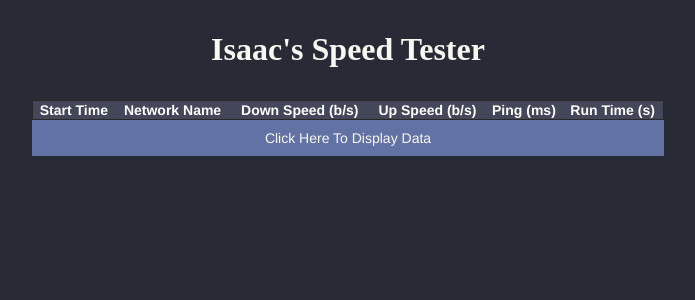
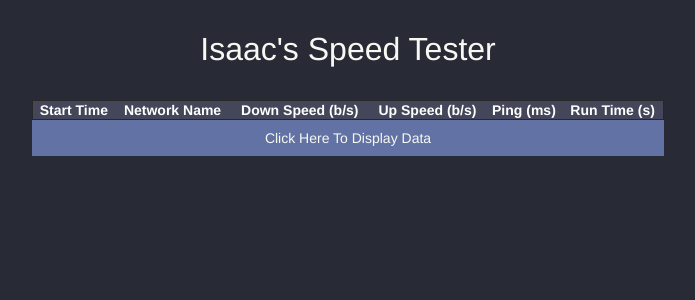
Before and after one commit to IBRice101/CMP408-Code, a Flask app: page / in a window 1280 px wide. Shown: the top 300 px of the page, without its empty margins (292-987 px from the left). Run offline with Flask 2, Linux system fonts and the light colour scheme; lists and menus that the app fills with data are empty.

Commit message:
Update main.css

```diff
--- a/Cloud-Code/static/styles/main.css
+++ b/Cloud-Code/static/styles/main.css
@@ -6,7 +6,7 @@ h1 {
     text-align: center;
     padding: 10px;
     color: #f8f8f2;
-    font: helvetica
+    font:32px helvetica, verdana, sans-serif;
 }
 
 table {
```
